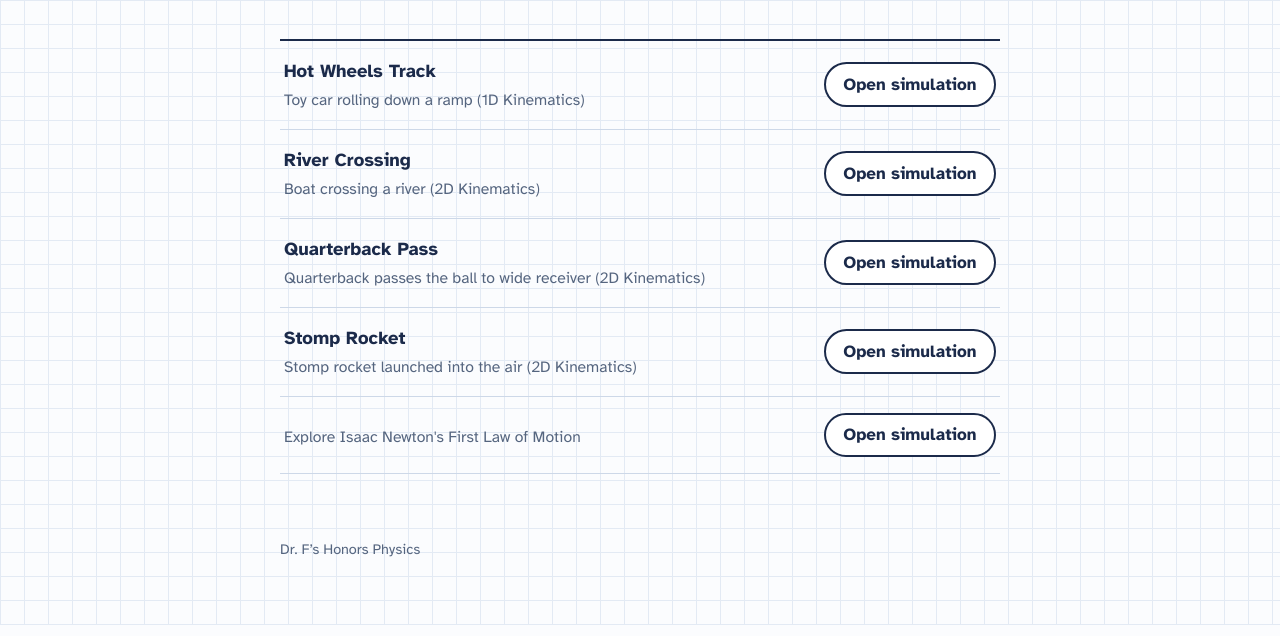
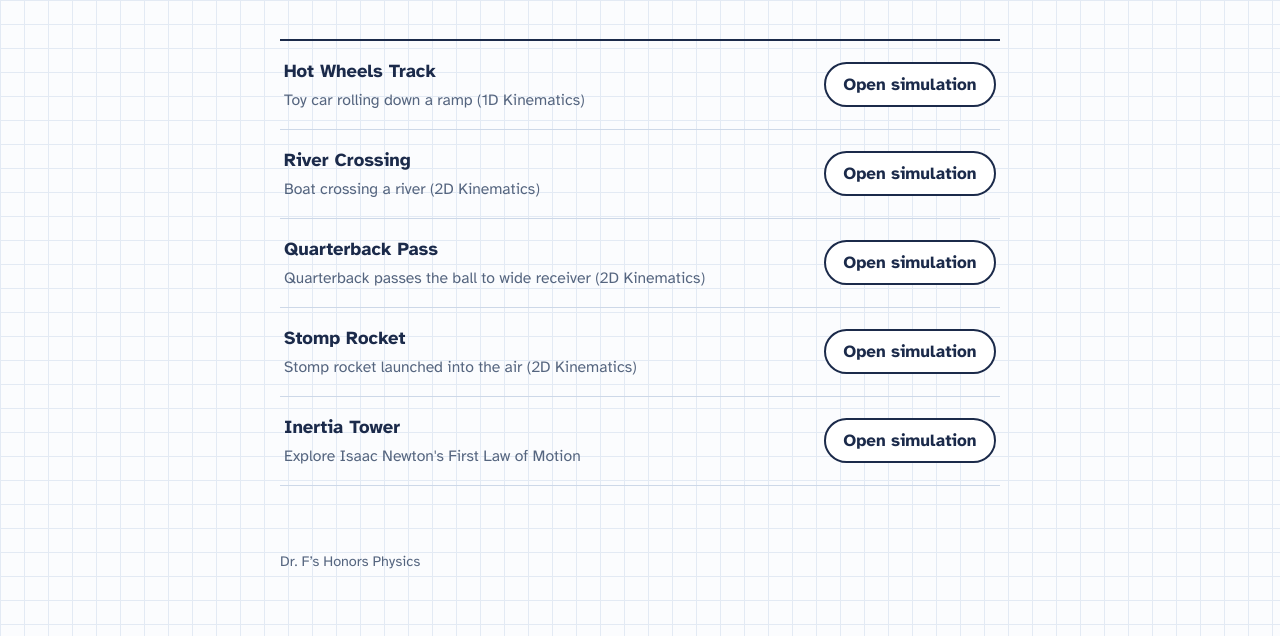
Before and after one commit to jfossella-sys/physics-simulations, a plain HTML site: page index.html in a window 1280 px wide. Shown: the part 312-948 px from the top of the page. Drawn offline with nearby package versions, Linux system fonts and the light colour scheme.

Commit message:
Update index.html

```diff
--- a/index.html
+++ b/index.html
@@ -129,7 +129,7 @@
     { file: "river_cross.html", title: "River Crossing", about: "Boat crossing a river (2D Kinematics)" },
     { file: "quarterback_pass.html", title: "Quarterback Pass", about: "Quarterback passes the ball to wide receiver (2D Kinematics)" },
     { file: "stomp_rocket.html", title: "Stomp Rocket", about: "Stomp rocket launched into the air (2D Kinematics)" },
-    { file: "Inertia_Tower_Lab_v2_download.html", about: "Explore Isaac Newton's First Law of Motion" },
+    { file: "Inertia_Tower_Lab_v2_download.html", title: "Inertia Tower", about: "Explore Isaac Newton's First Law of Motion" },
   ];
   /* ======================= END OF LIST ======================= */
 
```
